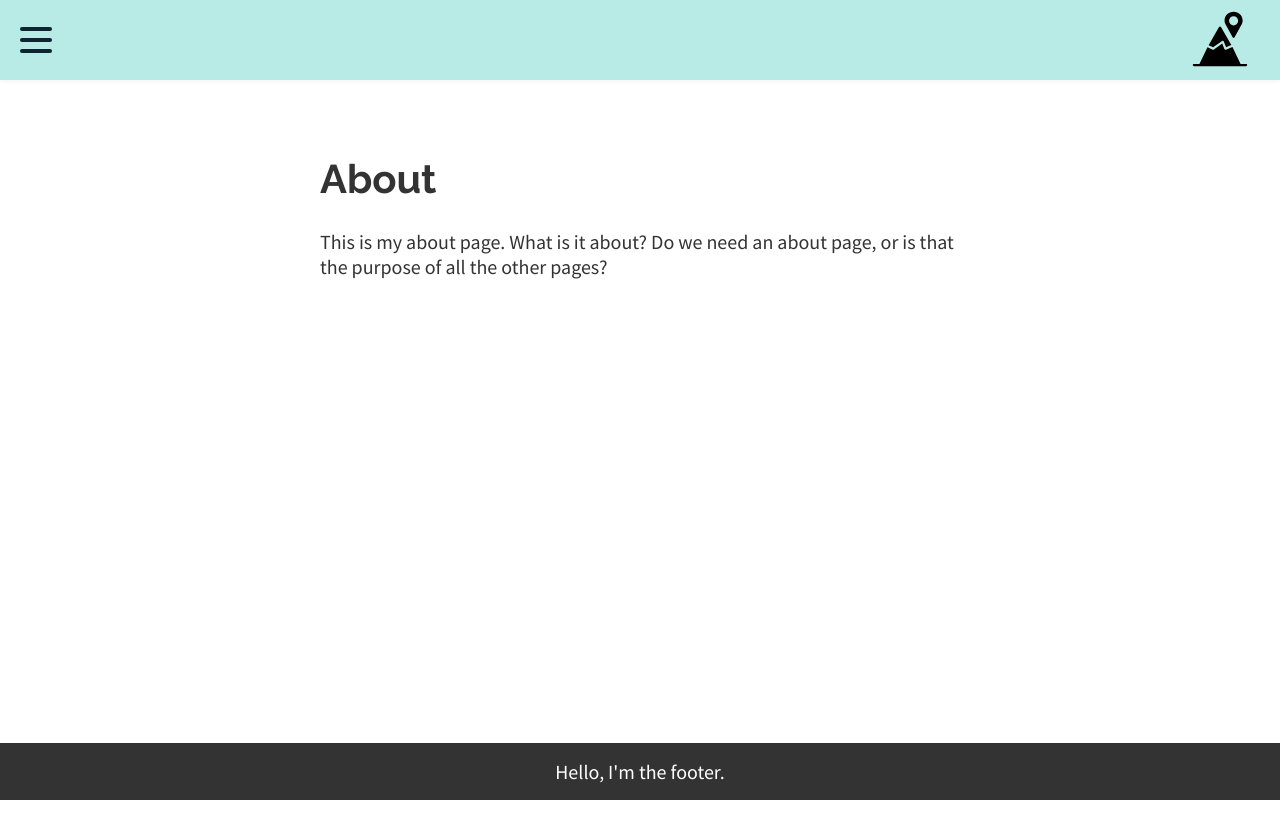
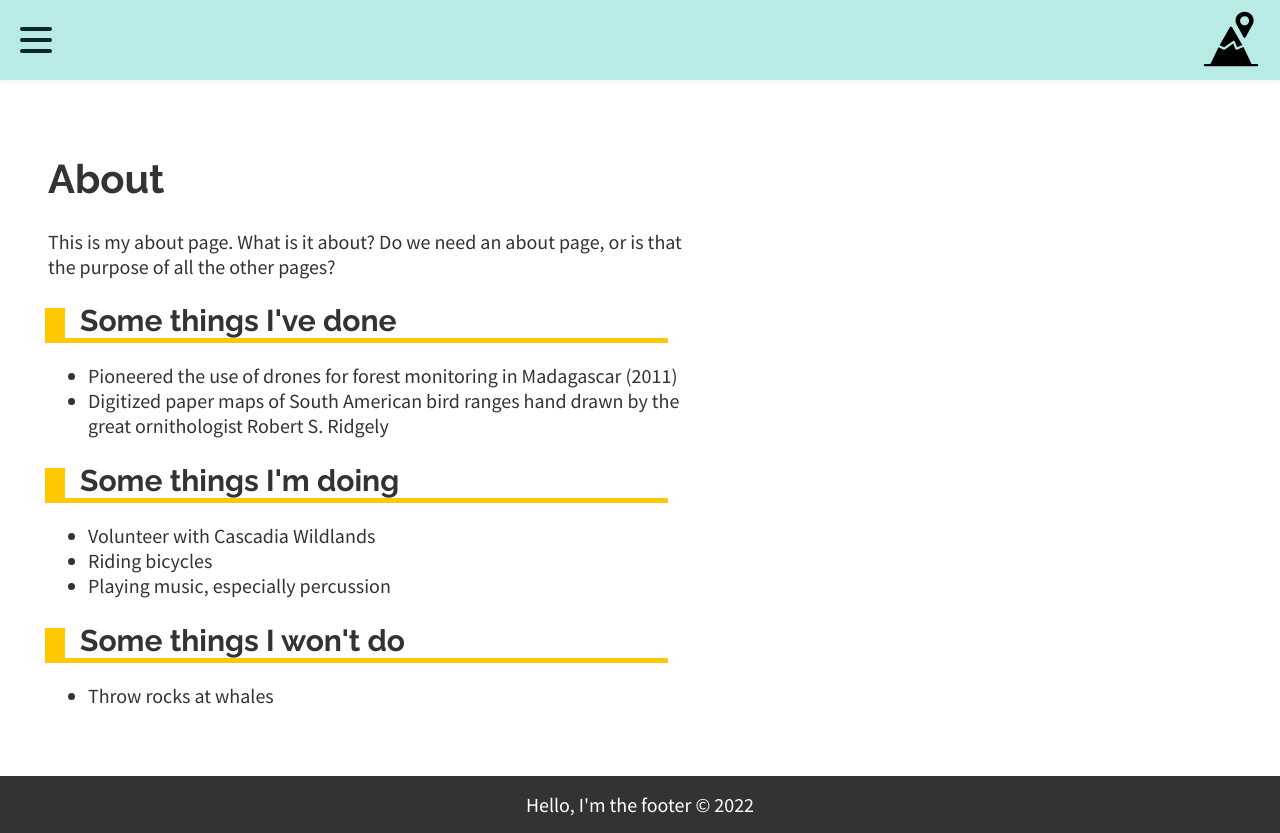
Before and after one commit to tomay/naturemap, a SvelteKit app: page /about in a window 1280 px wide. Before the commit the page ends 800 px from the top, so only its background shows below. Built offline with nearby package versions, Linux system fonts and the light colour scheme.

Commit message:
content updates

```diff
--- a/src/lib/components/Header.svelte
+++ b/src/lib/components/Header.svelte
@@ -12,20 +12,6 @@
         document.querySelector('.nav-container input[type="checkbox"]').checked = false;
       });
     }
-
-    // // menu - on click, make menu-items visible
-    // const input_menu = document.querySelector('input.checkbox');
-    // const menu_items = document.querySelector('div.menu-items');
-    // input_menu.addEventListener('click', function(e) {
-    //   if (this.checked) {
-    //     console.log('checked');
-    //     menu_items.style.display = 'flex';
-    //   } else {
-    //     console.log('Not checked');
-    //     menu_items.style.display = 'none';
-    //   }
-    // });
-
   });
 
 </script>
@@ -81,11 +67,12 @@
 
     .navbar .nav-container a {
       text-decoration: none;
+      border-bottom: none;
       color: #0e2431;
       font-family: 'Raleway', sans-serif;
       font-weight: 700;
       font-size: 28px;
-      padding: 0.7rem;
+      display: inline-block;
     }
 
     .navbar .nav-container a:hover{
@@ -166,6 +153,12 @@
       font-weight: 500;
     }
 
+    .navbar .menu-items li a:hover {
+      /* border-bottom: 1px solid #000; */
+      box-shadow: 0px -7px 0px red inset;
+      background: #fff;
+    }
+
     .logo {
       position: absolute;
       top: 5px;
--- a/src/lib/styles/style.scss
+++ b/src/lib/styles/style.scss
@@ -15,6 +15,24 @@ body {
   // overflow: hidden;
 }
 
+a {
+  text-decoration:none;
+  border-bottom: 2px solid #22378b4d;
+  // box-shadow: inset 0 -4px 0 #22378b4d;
+  color: inherit;
+  transition: background 0.1s cubic-bezier(.33,.66,.66,1);
+}
+
+a:hover {
+  background: #2923af2b;
+  border-bottom: 2px solid #2923af00;
+}
+
+h2 {
+  box-shadow: -20px 5px 0px 0px #ffc800;
+  padding-left: 0.5em;
+  margin-left: 17px;
+}
 
 .content {
   flex: 1 0 auto;
@@ -22,7 +40,7 @@ body {
 
 main {
   padding: 1rem;
-  margin: 2rem auto;
+  margin: 2rem;
   max-width: 40rem;
 }
 
--- a/src/routes/+layout.svelte
+++ b/src/routes/+layout.svelte
@@ -1,7 +1,15 @@
 <!-- +layout.svelte -->
 <script>
-  import Header from '$lib/components/Header.svelte'
-  import '$lib/styles/style.scss'
+  import Header from '$lib/components/Header.svelte';
+  import '$lib/styles/style.scss';
+
+  import { onMount } from 'svelte';
+  onMount(() => {
+    let year = new Date().getFullYear();
+    let span = document.querySelector('footer span');
+    span.innerHTML = year;
+  });
+
 </script>
 
 <Header />
@@ -10,4 +18,4 @@
   <slot />
 </main>
 
-<footer>Hello, I'm the footer.</footer>
+<footer>Hello, I'm the footer  &copy; <span></span></footer>
--- a/src/routes/about/+page.svelte
+++ b/src/routes/about/+page.svelte
@@ -2,3 +2,22 @@
 <h1>About</h1>
 
 <p>This is my about page. What is it about? Do we need an about page, or is that the purpose of all the other pages?</p>
+
+<h2>Some things I've done</h2>
+<ul>
+    <li>Pioneered the use of drones for forest monitoring in Madagascar (2011)</li>
+    <li>Digitized paper maps of South American bird ranges hand drawn by the great ornithologist Robert S. Ridgely</li>
+</ul>
+
+
+<h2>Some things I'm doing</h2>
+<ul>
+    <li>Volunteer with Cascadia Wildlands</li>
+    <li>Riding bicycles</li>
+    <li>Playing music, especially percussion</li>
+</ul>
+
+<h2>Some things I won't do</h2>
+<ul>
+    <li>Throw rocks at whales</li>
+</ul>
--- a/src/routes/contact/+page.svelte
+++ b/src/routes/contact/+page.svelte
@@ -1,4 +1,5 @@
 <!-- contact/+page.svelte -->
-<h1>Get in touch</h1>
+<h1>Contact</h1>
 
-<p><a href="mailto:me@my.tld">Email me!</a></p>
+<p>Get in touch</p>
+<p><a href="mailto:chorographics@gmail.com">Email me!</a></p>
```
Also changed, not shown: src/routes/+page.svelte (+7 -2 lines), src/routes/work/+page.svelte (+43 -19 lines).
